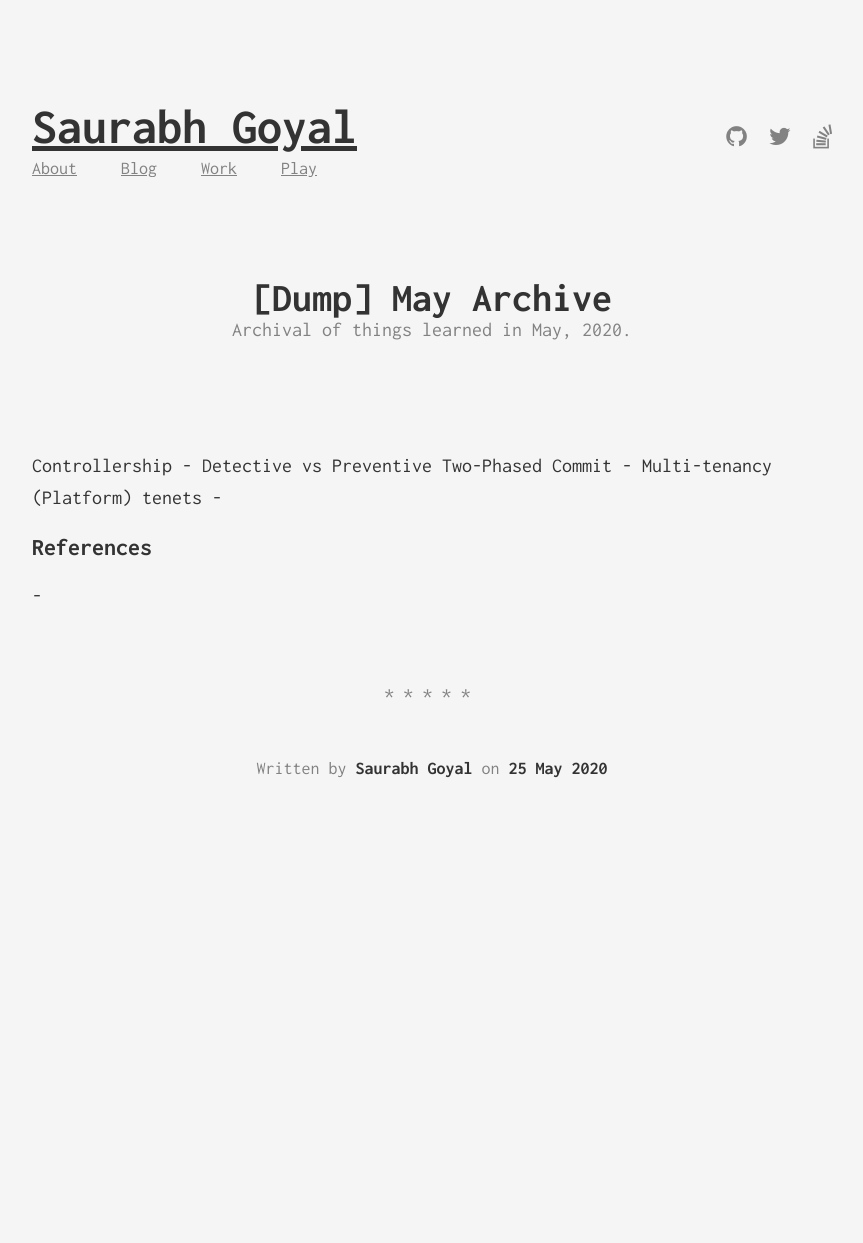
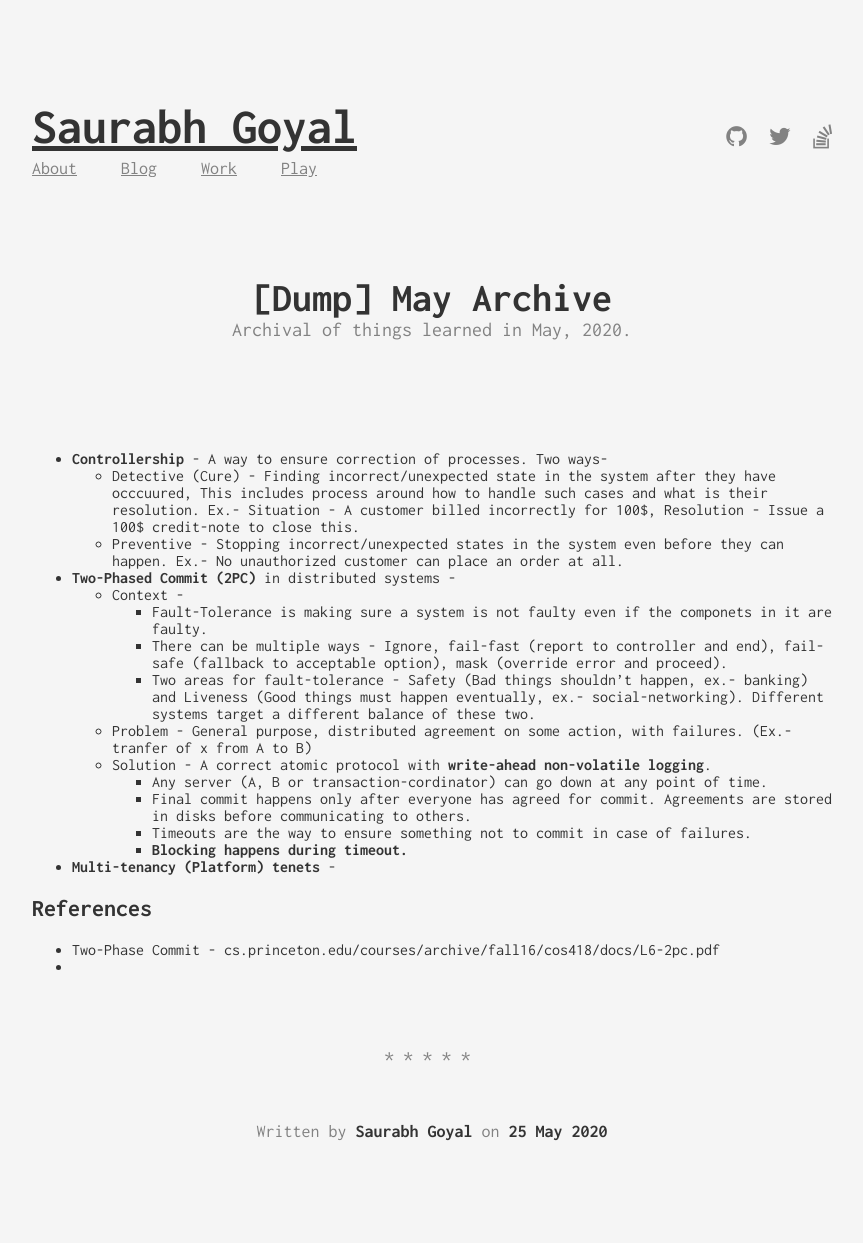
Before and after one commit to SaurabhGoyal/saurabhgoyal.github.io, a Jekyll site: the page built from _posts/2020-05-25-may-archive.markdown, in a window 1280 px wide. Shown: the whole page, without its empty margins (208-1071 px from the left). Built offline with Jekyll 4.4.1, drawn with Linux system fonts in a browser that asks for light colours; comment, search, counter and statistics services are not loaded; before the commit the page ends 900 px from its top, so only the background shows below that.

Commit message:
add 2PC info

```diff
--- a/_posts/2020-05-25-may-archive.markdown
+++ b/_posts/2020-05-25-may-archive.markdown
@@ -7,10 +7,26 @@ categories: info, design
 tags: info, design
 ---
 
-Controllership - Detective vs Preventive
-Two-Phased Commit -
-Multi-tenancy (Platform) tenets -
+- **Controllership** - A way to ensure correction of processes. Two ways-
+  - Detective (Cure) - Finding incorrect/unexpected state in the system after they have occcuured, This includes process around how to handle such cases and what is their resolution. Ex.- Situation - A customer billed incorrectly for 100$, Resolution - Issue a 100$ credit-note to close this.
+  - Preventive - Stopping incorrect/unexpected states in the system even before they can happen. Ex.- No unauthorized customer can place an order at all.
+
+
+- **Two-Phased Commit (2PC)** in distributed systems -
+  - Context -
+    - Fault-Tolerance is making sure a system is not faulty even if the componets in it are faulty.
+    - There can be multiple ways - Ignore, fail-fast (report to controller and end), fail-safe (fallback to acceptable option), mask (override error and proceed).
+    - Two areas for fault-tolerance - Safety (Bad things shouldn't happen, ex.- banking) and Liveness (Good things must happen eventually, ex.- social-networking). Different systems target a different balance of these two.
+  - Problem - General purpose, distributed agreement on some action, with failures. (Ex.- tranfer of x from A to B)
+  - Solution - A correct atomic protocol with **write-ahead non-volatile logging**.
+    - Any server (A, B or transaction-cordinator) can go down at any point of time.
+    - Final commit happens only after everyone has agreed for commit. Agreements are stored in disks before communicating to others.
+    - Timeouts are the way to ensure something not to commit in case of failures.
+    - **Blocking happens during timeout.**
+
+- **Multi-tenancy (Platform) tenets** -
 
 References
 ---
+- Two-Phase Commit - cs.princeton.edu/courses/archive/fall16/cos418/docs/L6-2pc.pdf
 -
```
